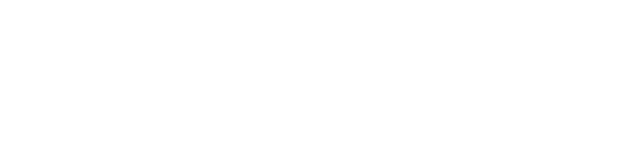
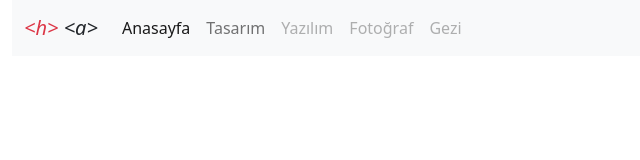
Before and after one commit to hsnacar/hsncrcom, a plain HTML site: page index.html in a window 1280 px wide. Shown: the whole page, without its empty margins (0-640 px from the left). Drawn offline with nearby package versions, Linux system fonts and the light colour scheme.

Commit message:
Update index.html

```diff
--- a/index.html
+++ b/index.html
@@ -2,11 +2,55 @@
 <html lang="tr">
 
 <head>
+    <meta charset="UTF-8">
+    <meta name="description" content="Hasan Acar - Yazılım - Tasarım - Fotoğraf - Gezi">
+    <meta name="keywords" content="HTML, CSS, JavaScript, PHP, SQL, DSLR, ISO">
+    <meta name="author" content="Hasan Acar">
+    <meta name="viewport" content="width=device-width, initial-scale=1.0">
     <title>Hasan Acar - Yazılım - Tasarım - Fotoğraf - Gezi</title>
+    <link href="https://cdn.jsdelivr.net/npm/bootstrap@5.1.1/dist/css/bootstrap.min.css" rel="stylesheet"
+        integrity="sha384-F3w7mX95PdgyTmZZMECAngseQB83DfGTowi0iMjiWaeVhAn4FJkqJByhZMI3AhiU" crossorigin="anonymous">
+    <script src="https://cdn.jsdelivr.net/npm/@popperjs/core@2.9.3/dist/umd/popper.min.js"
+        integrity="sha384-W8fXfP3gkOKtndU4JGtKDvXbO53Wy8SZCQHczT5FMiiqmQfUpWbYdTil/SxwZgAN"
+        crossorigin="anonymous"></script>
+    <script src="https://cdn.jsdelivr.net/npm/bootstrap@5.1.1/dist/js/bootstrap.min.js"
+        integrity="sha384-skAcpIdS7UcVUC05LJ9Dxay8AXcDYfBJqt1CJ85S/CFujBsIzCIv+l9liuYLaMQ/"
+        crossorigin="anonymous"></script>
 </head>
 
 <body>
-
+<div class="container-fluid">
+    <nav class="navbar navbar-expand-lg navbar-light bg-light">
+        <div class="container-fluid">
+          <a class="navbar-brand " href="#">
+            <i class="text-danger">&lt;h&gt;</i>
+            <i class="text-dark">&lt;a&gt;</i>
+          </a>
+          <button class="navbar-toggler" type="button" data-bs-toggle="collapse" data-bs-target="#navbarNav" aria-controls="navbarNav" aria-expanded="false" aria-label="Toggle navigation">
+            <span class="navbar-toggler-icon"></span>
+          </button>
+          <div class="collapse navbar-collapse" id="navbarNav">
+            <ul class="navbar-nav">
+              <li class="nav-item">
+                <a class="nav-link active" aria-current="page" href="/">Anasayfa</a>
+              </li>
+              <li class="nav-item">
+                <a class="nav-link" href="tasarim.html">Tasarım</a>
+              </li>
+              <li class="nav-item">
+                <a class="nav-link disabled" href="#">Yazılım</a>
+              </li>
+              <li class="nav-item">
+                <a class="nav-link disabled">Fotoğraf</a>
+              </li>
+              <li class="nav-item">
+                <a class="nav-link disabled">Gezi</a>
+              </li>
+            </ul>
+          </div>
+        </div>
+      </nav>
+</div>
 </body>
 
 </html>
```
